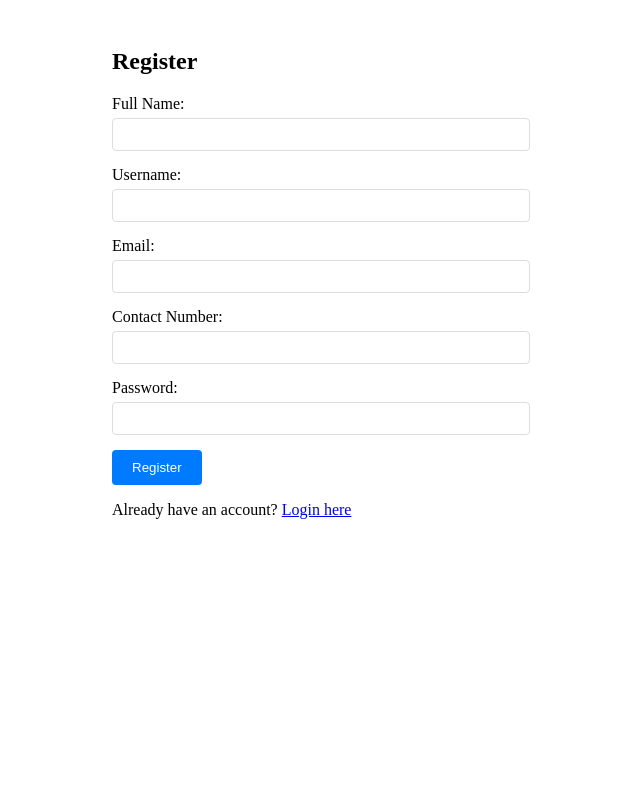
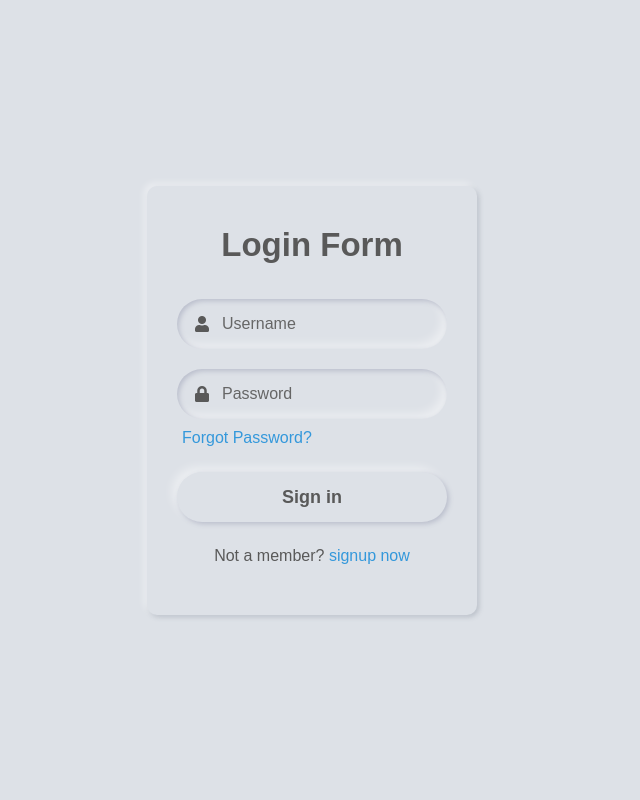
Before and after one commit to Navkiran45/EduAI-Hackathon-, a Flask app: page /register in a window 1280 px wide. Shown: the whole page, without its empty margins (328-968 px from the left). Run offline with Flask 3, Linux system fonts and the light colour scheme.

Commit message:
Updated register.html added register.css, removed style.css, and modified settings.json

```diff
--- /dev/null
+++ b/static/css/register.css
@@ -0,0 +1,118 @@
+*{
+    margin: 0;
+    padding: 0;
+    /* user-select: none; */
+    box-sizing: border-box;
+    font-family: 'Poppins', sans-serif;
+  }
+  html,body{
+    height: 100%;
+  }
+  body{
+    display: grid;
+    place-items: center;
+    background: #dde1e7;
+    text-align: center;
+  }
+  .content{
+    width: 330px;
+    padding: 40px 30px;
+    background: #dde1e7;
+    border-radius: 10px;
+    box-shadow: -3px -3px 7px #ffffff73,
+                 2px 2px 5px rgba(94,104,121,0.288);
+  }
+  .content .text{
+    font-size: 33px;
+    font-weight: 600;
+    margin-bottom: 35px;
+    color: #595959;
+  }
+  .field{
+    height: 50px;
+    width: 100%;
+    display: flex;
+    position: relative;
+  }
+  .field:nth-child(2){
+    margin-top: 20px;
+  }
+  .field input{
+    height: 100%;
+    width: 100%;
+    padding-left: 45px;
+    outline: none;
+    border: none;
+    font-size: 18px;
+    background: #dde1e7;
+    color: #595959;
+    border-radius: 25px;
+    box-shadow: inset 2px 2px 5px #BABECC,
+                inset -5px -5px 10px #ffffff73;
+  }
+  .field input:focus{
+    box-shadow: inset 1px 1px 2px #BABECC,
+                inset -1px -1px 2px #ffffff73;
+  }
+  .field span{
+    position: absolute;
+    color: #595959;
+    width: 50px;
+    line-height: 50px;
+  }
+  .field label{
+    position: absolute;
+    top: 50%;
+    transform: translateY(-50%);
+    left: 45px;
+    pointer-events: none;
+    color: #666666;
+  }
+  .field input:valid ~ label{
+    opacity: 0;
+  }
+  .forgot-pass{
+    text-align: left;
+    margin: 10px 0 10px 5px;
+  }
+  .forgot-pass a{
+    font-size: 16px;
+    color: #3498db;
+    text-decoration: none;
+  }
+  .forgot-pass:hover a{
+    text-decoration: underline;
+  }
+  button{
+    margin: 15px 0;
+    width: 100%;
+    height: 50px;
+    font-size: 18px;
+    line-height: 50px;
+    font-weight: 600;
+    background: #dde1e7;
+    border-radius: 25px;
+    border: none;
+    outline: none;
+    cursor: pointer;
+    color: #595959;
+    box-shadow: 2px 2px 5px #BABECC,
+               -5px -5px 10px #ffffff73;
+  }
+  button:focus{
+    color: #3498db;
+    box-shadow: inset 2px 2px 5px #BABECC,
+               inset -5px -5px 10px #ffffff73;
+  }
+  .sign-up{
+    margin: 10px 0;
+    color: #595959;
+    font-size: 16px;
+  }
+  .sign-up a{
+    color: #3498db;
+    text-decoration: none;
+  }
+  .sign-up a:hover{
+    text-decoration: underline;
+  }
--- a/static/css/style.css
+++ /dev/null
@@ -1,40 +0,0 @@
-.form-container {
-    max-width: 400px;
-    margin: 0 auto;
-    padding: 20px;
-}
-
-.form-container form div {
-    margin-bottom: 15px;
-}
-
-.form-container label {
-    display: block;
-    margin-bottom: 5px;
-}
-
-.form-container input {
-    width: 100%;
-    padding: 8px;
-    border: 1px solid #ddd;
-    border-radius: 4px;
-}
-
-.form-container button {
-    background-color: #007bff;
-    color: white;
-    padding: 10px 20px;
-    border: none;
-    border-radius: 4px;
-    cursor: pointer;
-}
-
-.flash-message {
-    padding: 10px;
-    margin: 10px 0;
-    background-color: #f8d7da;
-    border: 1px solid #f5c6cb;
-    border-radius: 4px;
-    color: #721c24;
-    text-align: center;
-}
--- a/templates/register.html
+++ b/templates/register.html
@@ -1,33 +1,37 @@
-{% extends "base.html" %}
-
-{% block title %}Register{% endblock %}
-
-{% block content %}
-<div class="form-container">
-    <h2>Register</h2>
-    <form method="POST">
-        <div>
-            <label for="name">Full Name:</label>
-            <input type="text" id="name" name="name" required>
+<!DOCTYPE html>
+<!-- Created By CodingNepal -->
+<html lang="en" dir="ltr">
+   <head>
+      <meta charset="utf-8">
+      <!-- <title>Neumorphism Login Form UI | CodingNepal</title> -->
+      <link rel="stylesheet" href="\static\css\register.css">
+      <link rel="stylesheet" href="https://cdnjs.cloudflare.com/ajax/libs/font-awesome/5.15.3/css/all.min.css"/>
+   </head>
+   <body>
+      <div class="content">
+         <div class="text">
+            Login Form
          </div>
-        <div>
-            <label for="username">Username:</label>
-            <input type="text" id="username" name="username" required>
+         <form action="#">
+            <div class="field">
+               <input type="text" required>
+               <span class="fas fa-user"></span>
+               <label>Username</label>
             </div>
-        <div>
-            <label for="email">Email:</label>
-            <input type="email" id="email" name="email" required>
+            <div class="field">
+               <input type="password" required>
+               <span class="fas fa-lock"></span>
+               <label>Password</label>
             </div>
-        <div>
-            <label for="contact_number">Contact Number:</label>
-            <input type="tel" id="contact_number" name="contact_number" required>
+            <div class="forgot-pass">
+               <a href="#">Forgot Password?</a>
             </div>
-        <div>
-            <label for="password">Password:</label>
-            <input type="password" id="password" name="password" required>
+            <button>Sign in</button>
+            <div class="sign-up">
+               Not a member?
+               <a href="#">signup now</a>
             </div>
-        <button type="submit">Register</button>
          </form>
-    <p>Already have an account? <a href="{{ url_for('auth.login') }}">Login here</a></p>
       </div>
-{% endblock %}
+   </body>
+</html>
```
Lines whose indentation alone changed are shown as unchanged.
